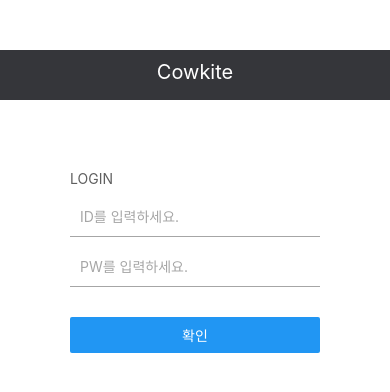
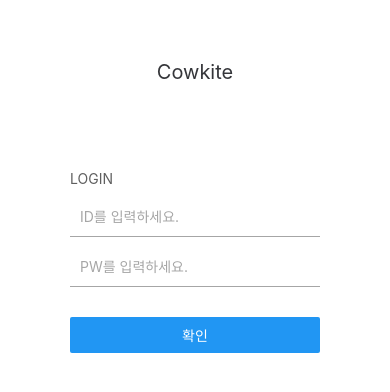
Before and after one commit to spicymaggiesoup/react-native-app, a React Native app: screen / in a window 390 px wide. Shown: the top 392 px of the page. Built offline with nearby package versions, Linux system fonts and the light colour scheme.

Commit message:
[Modify] get input text with button onPress

```diff
--- a/src/Index.js
+++ b/src/Index.js
@@ -3,6 +3,14 @@ import { StyleSheet, Text, View, ScrollView } from 'react-native';
 
 import Login from './Login';
 import Menu from './Menu';
+
+const styles = StyleSheet.create({
+  container: {
+    flex: 1,
+    backgroundColor: '#fff',
+    paddingTop: 50,
+  },
+});
 
 const App = () => {
   return (
@@ -16,12 +24,4 @@ const App = () => {
   );
 }
 
-const styles = StyleSheet.create({
-  container: {
-    flex: 1,
-    backgroundColor: '#fff',
-    paddingTop: 50,
-  },
-});
-
 export default App;
--- a/src/Login.js
+++ b/src/Login.js
@@ -1,3 +1,4 @@
+import { useState } from 'react';
 import { StyleSheet, Text, View, TextInput, Button } from 'react-native';
 
 const styles = StyleSheet.create({
@@ -27,6 +28,13 @@ const styles = StyleSheet.create({
 });
 
 const Login = () => {
+
+  const [text, setText ] = useState('');
+
+  const fnChangeText = () => {
+    alert('콘솔 fnChangeText', this);
+  };
+
   return (
     <View class="container" style={styles.container}>
         <Text style={{color: '#5F5F5F', marginBottom: 10}}>LOGIN</Text>
@@ -34,13 +42,15 @@ const Login = () => {
             <TextInput
                 style={styles.input}
                 placeholder="ID를 입력하세요."
+                onChangeText={newText => setText(newText)}
             />
             <TextInput
                 style={styles.input}
                 placeholder="PW를 입력하세요."
+                onChangeText={newText => setText(newText)}
             />
         </View>
-        <Button title="확인"></Button>
+        <Button title="확인" onPress={fnChangeText}/>
     </View>
   );
 }
--- a/src/Menu.js
+++ b/src/Menu.js
@@ -3,13 +3,12 @@ import { StyleSheet, Text, View } from 'react-native';
 const styles = StyleSheet.create({
   container: {
     height: 50,
-    backgroundColor: '#35363A',
     padding: 10,
     alignItems: 'center',
     top: 0,
   },
   text: {
-      color: 'white',
+      color: '#35363A',
       fontSize: 20,
   }
 });
```
